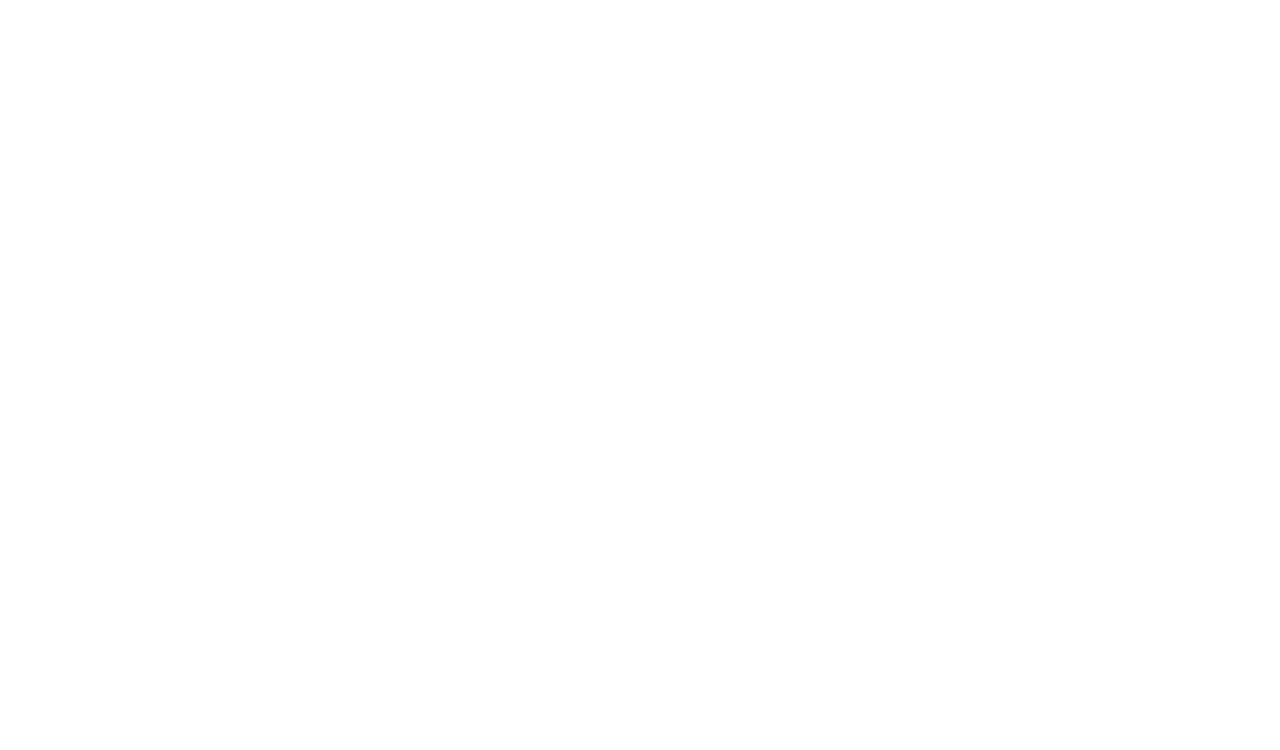
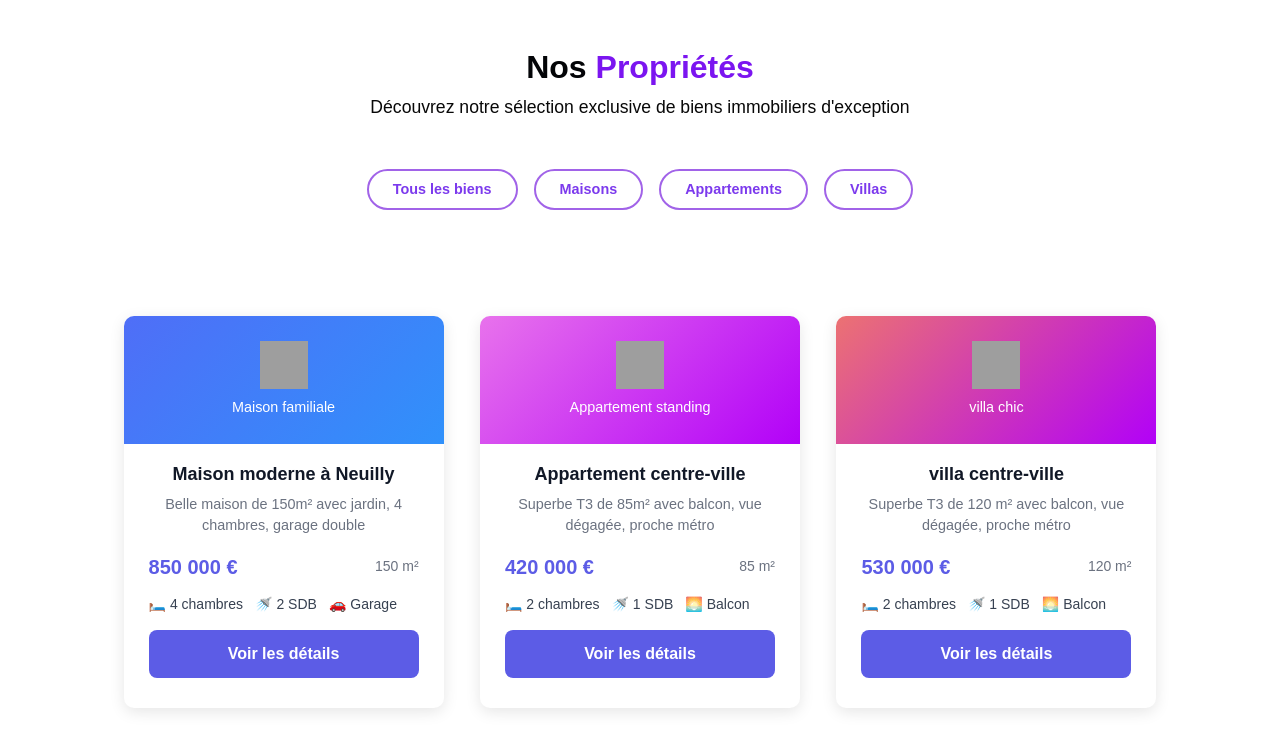
Before and after one commit to BAH1GIT/location_maison, a plain HTML site: page index.html in a window 1280 px wide. Drawn offline with nearby package versions, Linux system fonts and the light colour scheme; grey boxes are pictures that could not be loaded.

Commit message:
section de malick

```diff
--- a/index.html
+++ b/index.html
@@ -8,12 +8,15 @@
   <link rel="stylesheet" href="styles.css">
   <link rel="preconnect" href="https://fonts.googleapis.com">
   <link rel="preconnect" href="https://fonts.gstatic.com" crossorigin>
-<link href="https://fonts.googleapis.com/css2?family=Poppins:ital,wght@0,100;0,200;0,300;0,400;0,500;0,600;0,700;0,800;0,900;1,100;1,200;1,300;1,400;1,500;1,600;1,700;1,800;1,900&display=swap" rel="stylesheet">
+  <link
+    href="https://fonts.googleapis.com/css2?family=Poppins:ital,wght@0,100;0,200;0,300;0,400;0,500;0,600;0,700;0,800;0,900;1,100;1,200;1,300;1,400;1,500;1,600;1,700;1,800;1,900&display=swap"
+    rel="stylesheet">
   <link rel="stylesheet" href="https://cdnjs.cloudflare.com/ajax/libs/font-awesome/7.0.1/css/all.min.css"
     integrity="sha512-2SwdPD6INVrV/lHTZbO2nodKhrnDdJK9/kg2XD1r9uGqPo1cUbujc+IYdlYdEErWNu69gVcYgdxlmVmzTWnetw=="
     crossorigin="anonymous" referrerpolicy="no-referrer" />
   <link href="https://cdn.jsdelivr.net/npm/bootstrap@5.3.8/dist/css/bootstrap.min.css" rel="stylesheet"
     integrity="sha384-sRIl4kxILFvY47J16cr9ZwB07vP4J8+LH7qKQnuqkuIAvNWLzeN8tE5YBujZqJLB" crossorigin="anonymous">
+  <link rel="stylesheet" href="styles.css">
 </head>
 
 <body>
@@ -26,7 +29,91 @@
 
     </section>
 
-        <section class="malick1">
+
+
+
+    <section class="properties-section">
+      <div class="container">
+        <h2>
+          Nos <span class="span">Propriétés</span>
+        </h2>
+        <p>Découvrez notre sélection exclusive de biens immobiliers d'exception</p>
+        <div class="filter-buttons">
+          <button class="btn">Tous les biens</button>
+          <button class="btn">Maisons</button>
+          <button class="btn">Appartements</button>
+          <button class="btn">Villas</button>
+        </div>
+      </div>
+
+      <div class="property-card">
+        <div class="property-header maison">
+          <img src="https://cdn-icons-png.flaticon.com/512/69/69524.png" alt="Maison familiale" class="icon" />
+          <span class="property-type">Maison familiale</span>
+        </div>
+        <div class="property-body">
+          <h3>Maison moderne à Neuilly</h3>
+          <p>Belle maison de 150m² avec jardin, 4 chambres, garage double</p>
+          <div class="price-surface">
+            <span class="price">850 000 €</span>
+            <span class="surface">150 m²</span>
+          </div>
+          <div class="features">
+            <span>🛏️ 4 chambres</span>
+            <span>🚿 2 SDB</span>
+            <span>🚗 Garage</span>
+          </div>
+          <button class="details-btn">Voir les détails</button>
+        </div>
+      </div>
+
+      <div class="property-card">
+        <div class="property-header appartement">
+          <img src="https://cdn-icons-png.flaticon.com/512/69/69530.png" alt="Appartement standing" class="icon" />
+          <span class="property-type">Appartement standing</span>
+        </div>
+        <div class="property-body">
+          <h3>Appartement centre-ville</h3>
+          <p>Superbe T3 de 85m² avec balcon, vue dégagée, proche métro</p>
+          <div class="price-surface">
+            <span class="price">420 000 €</span>
+            <span class="surface">85 m²</span>
+          </div>
+          <div class="features">
+            <span>🛏️ 2 chambres</span>
+            <span>🚿 1 SDB</span>
+            <span>🌅 Balcon</span>
+          </div>
+          <button class="details-btn">Voir les détails</button>
+        </div>
+      </div>
+
+      <div class="property-card">
+        <div class="property-header villa">
+          <img src="https://cdn-icons-png.flaticon.com/512/69/69530.png" alt="Appartement standing" class="icon" />
+          <span class="property-type">villa chic</span>
+        </div>
+        <div class="property-body">
+          <h3>villa centre-ville</h3>
+          <p>Superbe T3 de 120 m² avec balcon, vue dégagée, proche métro</p>
+          <div class="price-surface">
+            <span class="price">530 000 €</span>
+            <span class="surface">120 m²</span>
+          </div>
+          <div class="features">
+            <span>🛏️ 2 chambres</span>
+            <span>🚿 1 SDB</span>
+            <span>🌅 Balcon</span>
+          </div>
+          <button class="details-btn">Voir les détails</button>
+        </div>
+      </div>
+
+
+
+
+
+
 
     </section>
 
--- a/styles.css
+++ b/styles.css
@@ -7,3 +7,170 @@
 body{
      font-family: "Poppins", sans-serif;
 }
+.properties-section {
+  background-color: #ffffff;
+  padding: 3rem ;
+  text-align: center;
+  font-family: Arial, sans-serif;
+}
+
+.properties-section .container {
+  max-width: 600px;
+  margin: 0 auto;
+}
+
+.properties-section h2 {
+  font-size: 2rem;
+  font-weight: 600;
+  margin-bottom: 0.5rem;
+  color: #030407;
+}
+
+.properties-section
+.span {
+  color: #7b15f0;
+  font-weight: 700;
+}
+
+.properties-section p {
+  color: #080808;
+  font-size: 1.1rem;
+  margin-bottom: 3rem;
+}
+
+.filter-buttons {
+  display: flex;
+  justify-content: center;
+  gap: 1rem;
+  flex-wrap: wrap;
+}
+
+.btn {
+  font-weight: 600;
+  font-size: 0.9rem;
+  padding: 0.5rem 1.5rem;
+  border-radius: 30px;
+  border: 2px solid #a163e8;
+  background: transparent;
+  color: #7c3aed;
+  cursor: pointer;
+  transition: background 0.3s, color 0.3s;
+  margin-bottom: 90px;
+}
+
+.btn:hover {
+   background: linear-gradient(135deg, #ec7272, #b201f8);
+  color: #fff;
+}
+
+.btn.active {
+  background: linear-gradient(90deg, #a163e8, #d8b4fe);
+  border: none;
+  color: white;
+}
+.property-card {
+  width: 320px;
+  background: #fff;
+  border-radius: 10px;
+  box-shadow: 0 4px 15px rgb(0 0 0 / 0.1);
+  overflow: hidden;
+  font-family: Arial, sans-serif;
+  margin: 1rem;
+  display: inline-block;
+  vertical-align: top;
+}
+
+.property-header {
+  display: flex;
+  flex-direction: column;
+  align-items: center;
+  padding: 25px 0;
+  color: white;
+  position: relative;
+  font-size: 0.9rem;
+}
+
+.property-header.maison {
+  background: linear-gradient(135deg, #4f6ef7, #3091fb);
+}
+
+.property-header.appartement {
+  background: linear-gradient(135deg, #e872ec, #b201f8);
+}
+.property-header.villa{
+     background: linear-gradient(135deg, #ec7272, #b201f8);
+}
+
+.icon {
+  width: 48px;
+  height: 48px;
+  margin-bottom: 8px;
+}
+
+.property-type {
+  font-weight: 500;
+  text-align: center;
+}
+
+.property-body {
+  padding: 20px 25px 30px;
+  color: #374151;
+}
+
+.property-body h3 {
+  font-size: 1.125rem;
+  font-weight: 700;
+  margin-bottom: 8px;
+  color: #111827;
+}
+
+.property-body p {
+  font-size: 0.9rem;
+  margin-bottom: 15px;
+  color: #6b7280;
+}
+
+.price-surface {
+  display: flex;
+  justify-content: space-between;
+  align-items: center;
+  margin-bottom: 12px;
+}
+
+.price {
+  font-size: 1.25rem;
+  font-weight: 700;
+  color: #5c5ce6; /* violet */
+}
+
+.surface {
+  font-size: 0.875rem;
+  color: #6b7280; /* gris */
+}
+
+.features {
+  display: flex;
+  justify-content: flex-start;
+  gap: 12px;
+  font-size: 0.875rem;
+  color: #374151;
+  margin-bottom: 15px;
+}
+
+.details-btn {
+  display: block;
+  width: 100%;
+  background-color: #5c5ce6;
+  color: white;
+  font-weight: 600;
+  padding: 12px 0;
+  border: none;
+  border-radius: 8px;
+  cursor: pointer;
+  font-size: 1rem;
+  transition: background-color 0.3s ease;
+}
+
+.details-btn:hover {
+  background-color: #4949c1;
+}
```
Lines whose indentation alone changed are shown as unchanged.
